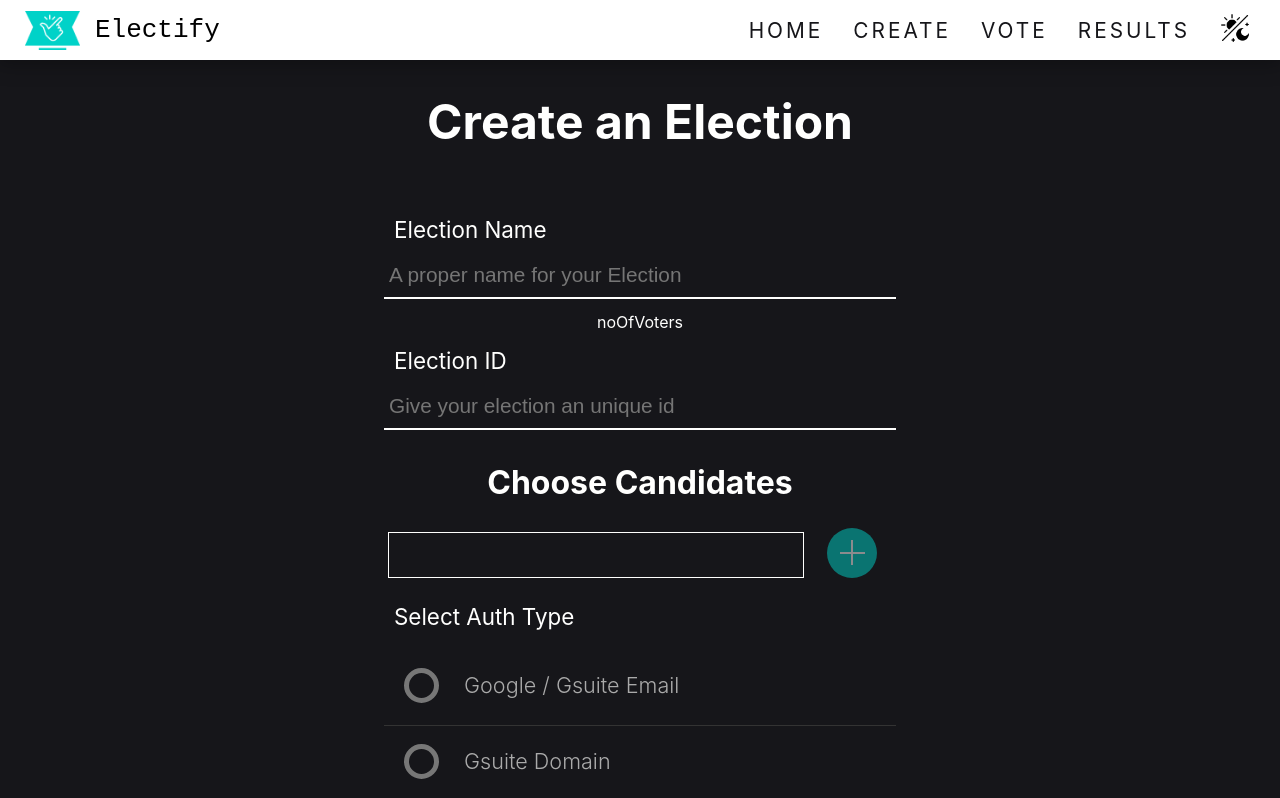
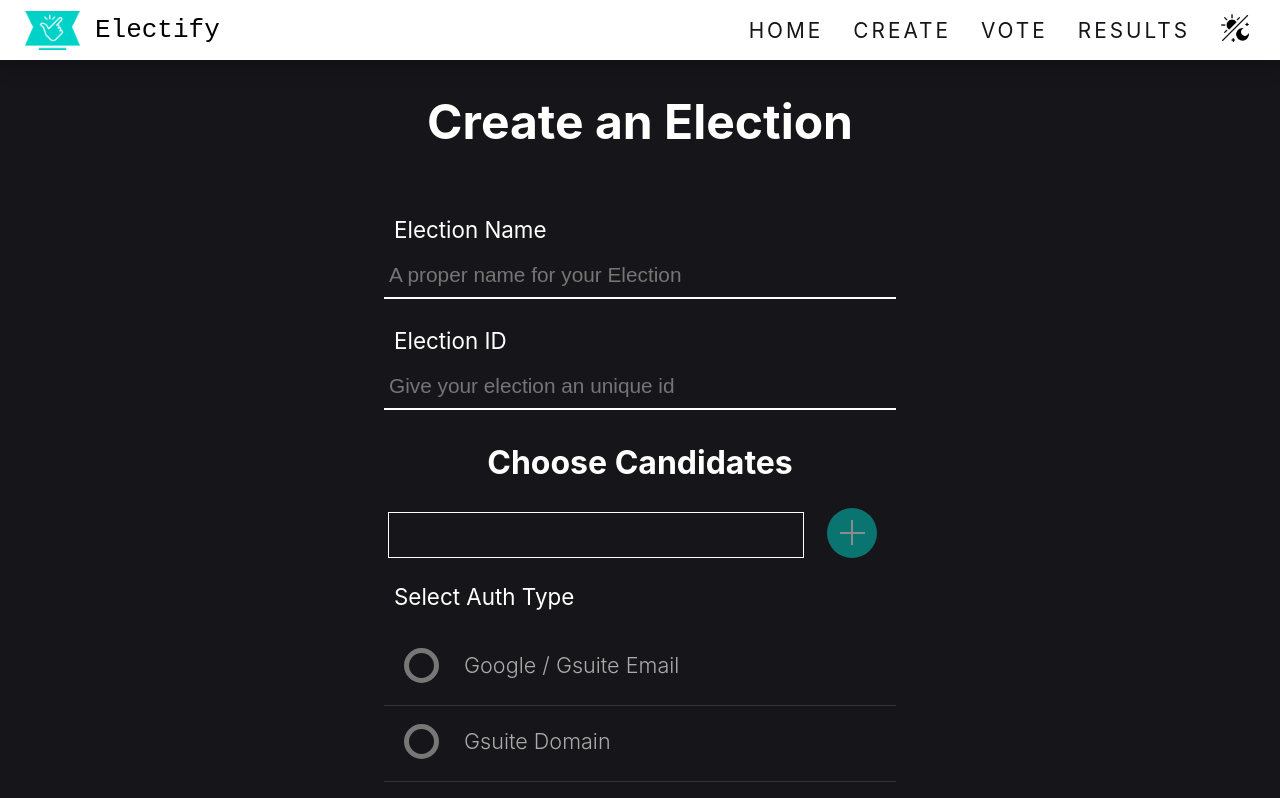
Before and after one commit to manishprivet/electify, a Next.js app: page /create in a window 1280 px wide. Shown: the top 798 px of the page. Built offline with nearby package versions, Linux system fonts and the light colour scheme.

Commit message:
removed stale text

```diff
--- a/components/CreateElection.tsx
+++ b/components/CreateElection.tsx
@@ -110,7 +110,6 @@ const App: React.FC<{ createElection: (data: dataInterface) => Promise<null> }>
         placeholder="A proper name for your Election"
       />
       <span />
-      noOfVoters
       <label htmlFor="election-id">Election ID</label>
       <input
         onKeyPress={(e) => (e.charCode === 13 ? createElectionData() : null)}
```
